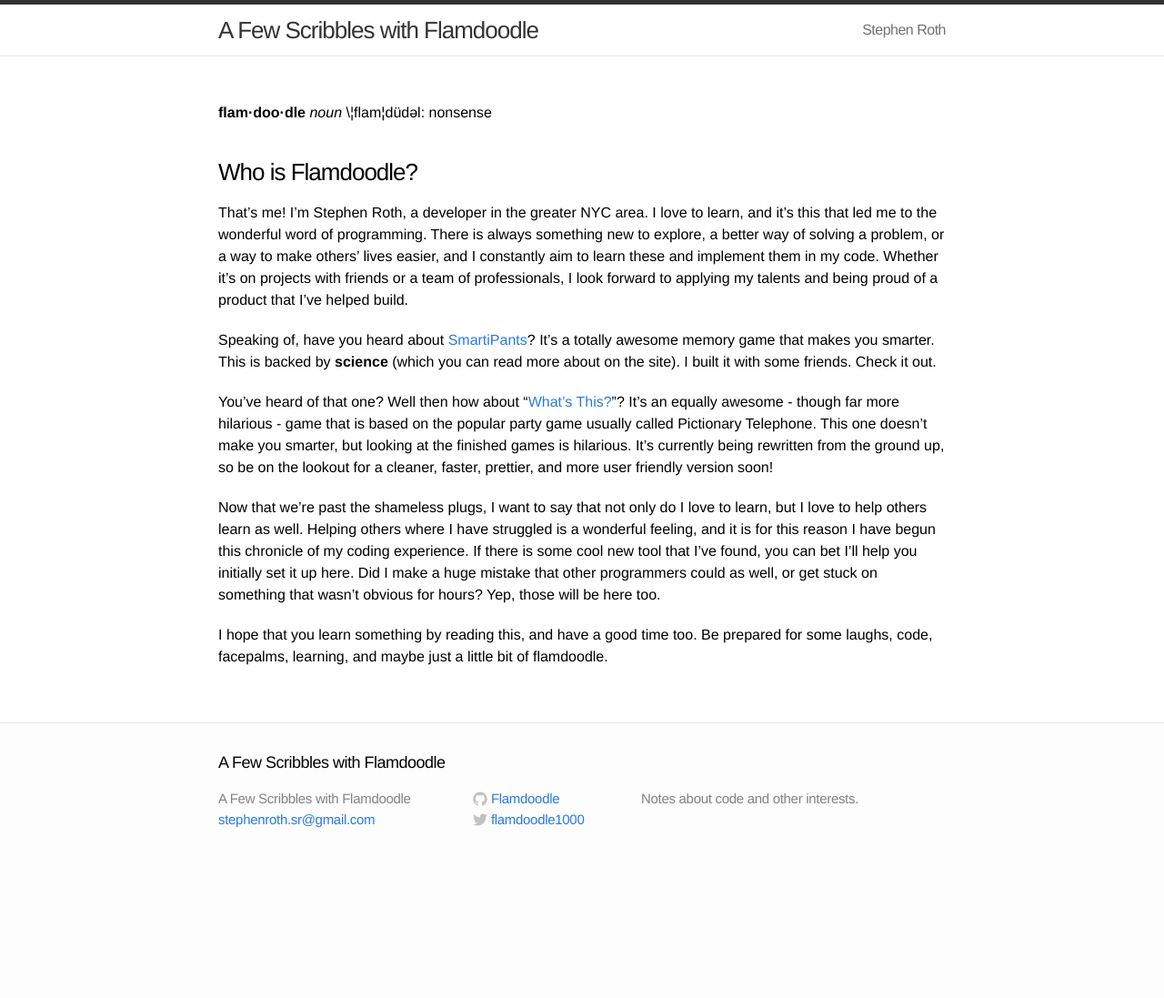
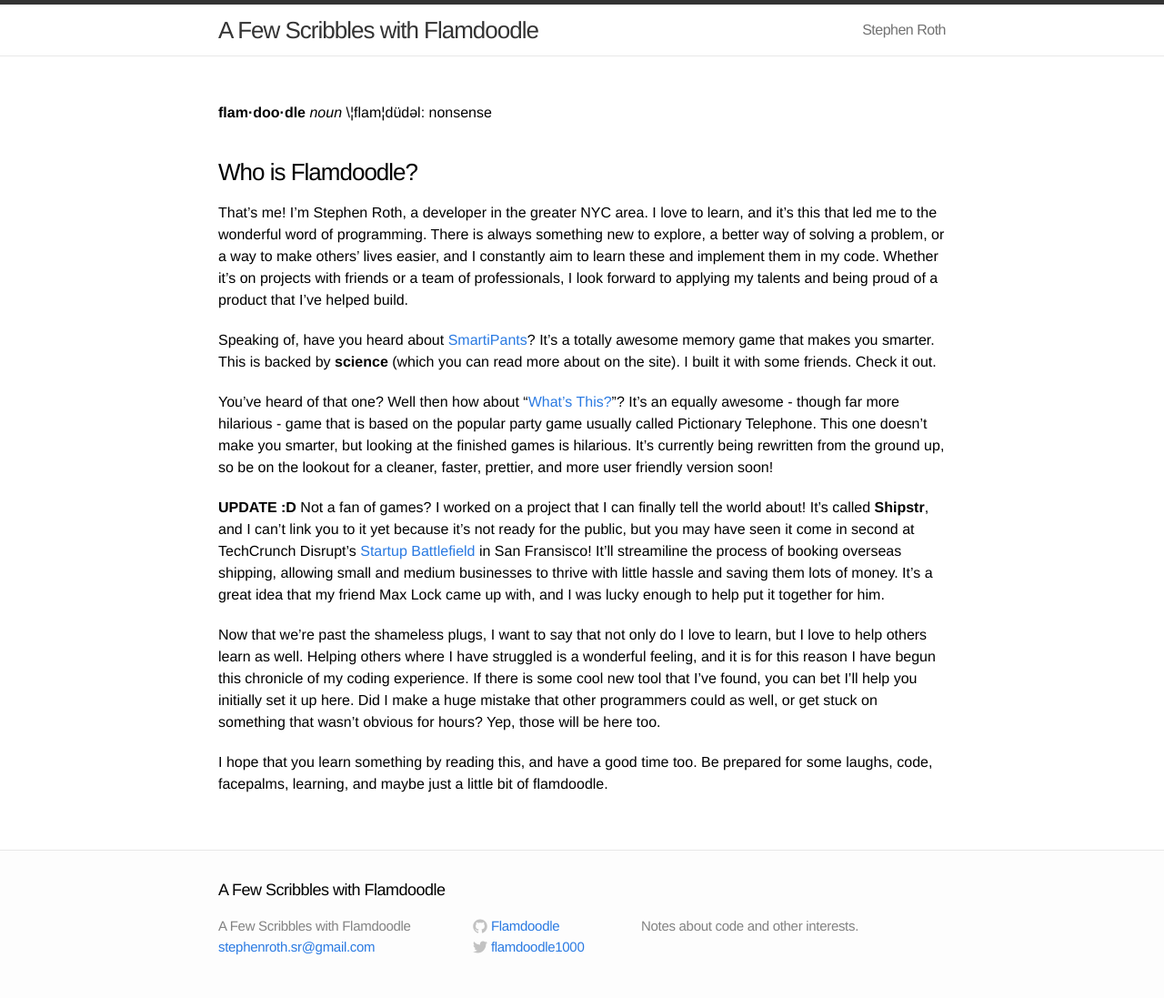
Before and after one commit to Flamdoodle/Flamdoodle.github.io, a Jekyll site: the page built from about.md, in a window 1280 px wide. Shown: the whole page at 91% size. Built offline with Jekyll 4.4.1, drawn with Linux system fonts in a browser that asks for light colours; before the commit the page ends 957 px from its top, so only the background shows below that.

Commit message:
Add Shipstr to about page

```diff
--- a/about.md
+++ b/about.md
@@ -15,6 +15,8 @@ Speaking of, have you heard about [SmartiPants][smartipants]?  It's a totally aw
 
 You've heard of that one?  Well then how about "[What's This?][whatsthis]"?  It's an equally awesome - though far more hilarious - game that is based on the popular party game usually called Pictionary Telephone.  This one doesn't make you smarter, but looking at the finished games is hilarious.  It's currently being rewritten from the ground up, so be on the lookout for a cleaner, faster, prettier, and more user friendly version soon!
 
+**UPDATE :D** Not a fan of games?  I worked on a project that I can finally tell the world about!  It's called **Shipstr**, and I can't link you to it yet because it's not ready for the public, but you may have seen it come in second at TechCrunch Disrupt's [Startup Battlefield][startup_battlefield] in San Fransisco!  It'll streamiline the process of booking overseas shipping, allowing small and medium businesses to thrive with little hassle and saving them lots of money.  It's a great idea that my friend Max Lock came up with, and I was lucky enough to help put it together for him.
+
 Now that we're past the shameless plugs, I want to say that not only do I love to learn, but I love to help others learn as well.  Helping others where I have struggled is a wonderful feeling, and it is for this reason I have begun this chronicle of my coding experience.  If there is some cool new tool that I've found, you can bet I'll help you initially set it up here.  Did I make a huge mistake that other programmers could as well, or get stuck on something that wasn't obvious for hours?  Yep, those will be here too.
 
 I hope that you learn something by reading this, and have a good time too.  Be prepared for some laughs, code, facepalms, learning, and maybe just a little bit of flamdoodle.
@@ -22,3 +24,4 @@ I hope that you learn something by reading this, and have a good time too.  Be p
 
 [smartipants]: smartipantsgame.com
 [whatsthis]: whats-this.herokuapp.com
+[startup_battlefield]: http://techcrunch.com/2014/09/10/and-the-winner-of-techcrunch-disrupt-sf-2014-is-alfred/
```
